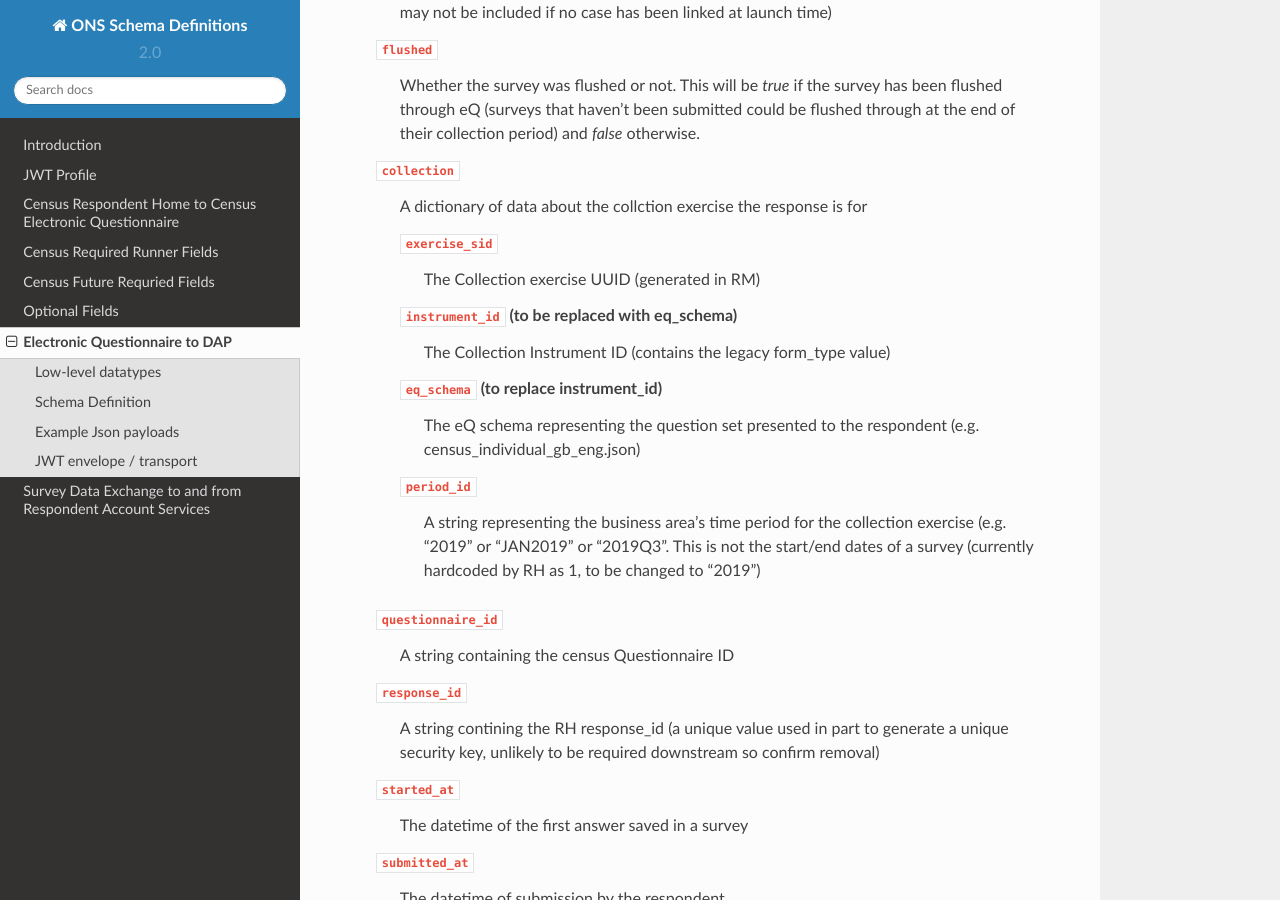
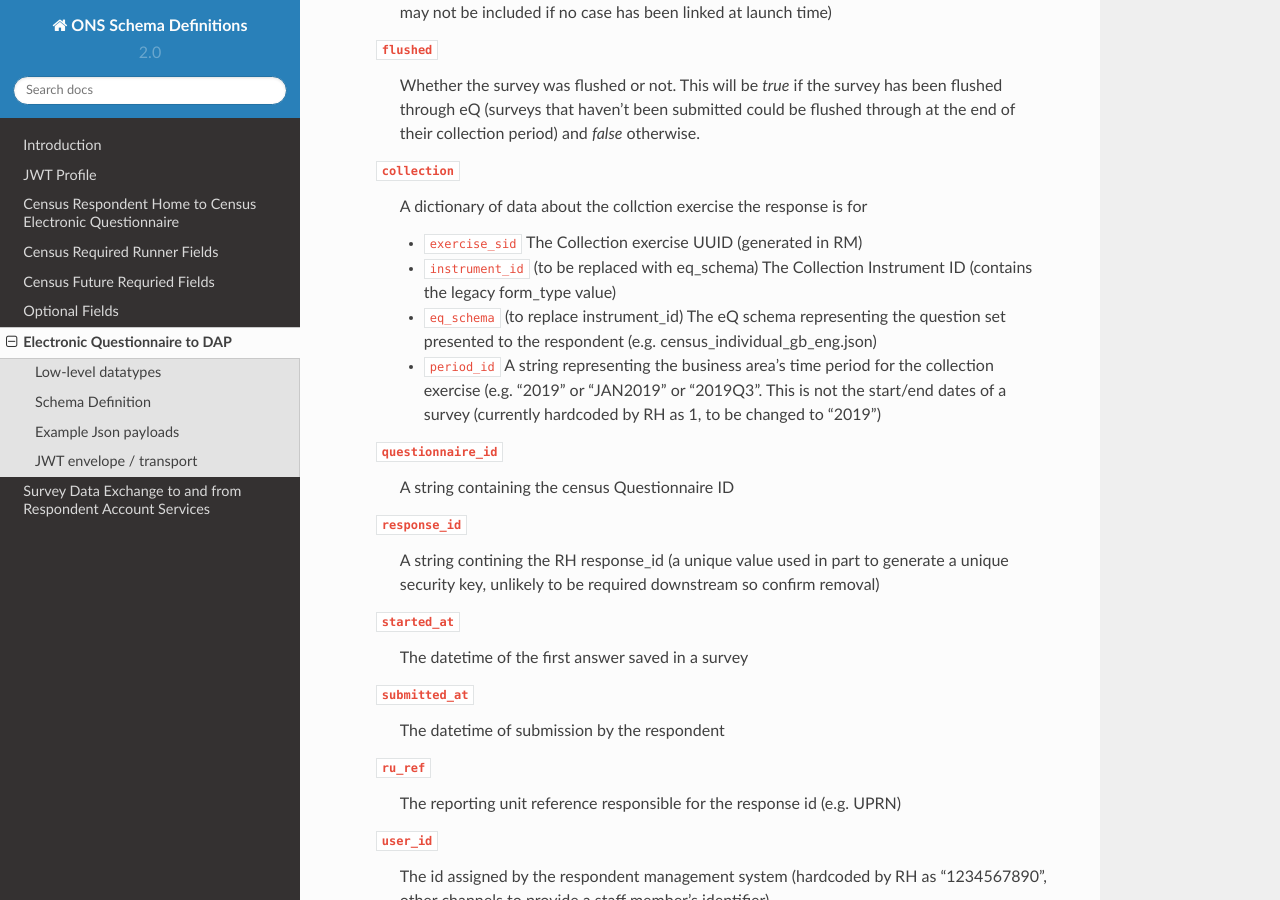
Before and after one commit to ONSdigital/ons-schema-definitions, a Sphinx documentation site: the page built from docs/electronic_questionnaire_to_dap.rst, in a window 1280 px wide and 900 px high, scrolled down 1249 px. Built offline with Sphinx 7.4.7 and the Read the Docs theme 2.0.0, drawn with Linux system fonts in a browser that asks for light colours.

Commit message:
More minor changes

```diff
--- a/docs/electronic_questionnaire_to_dap.rst
+++ b/docs/electronic_questionnaire_to_dap.rst
@@ -40,13 +40,13 @@ Schema Definition
   ``collection``
     A dictionary of data about the collction exercise the response is for
 
-    ``exercise_sid``
+    - ``exercise_sid``
       The Collection exercise UUID (generated in RM)
-    ``instrument_id`` (to be replaced with eq_schema)
+    - ``instrument_id`` (to be replaced with eq_schema)
       The Collection Instrument ID (contains the legacy form_type value)
-    ``eq_schema`` (to replace instrument_id)
+    - ``eq_schema`` (to replace instrument_id)
       The eQ schema representing the question set presented to the respondent (e.g. census_individual_gb_eng.json)
-    ``period_id``
+    - ``period_id``
       A string representing the business area's time period for the collection exercise (e.g. "2019" or "JAN2019" or "2019Q3". This is not the start/end dates of a survey (currently hardcoded by RH as 1, to be changed to "2019")
   ``questionnaire_id``
     A string containing the census Questionnaire ID
@@ -67,7 +67,7 @@ Schema Definition
   ``metadata``
     A dictionary of metadata provided for the purposes of rendering or routing the eQ schema
 
-    ``display_address``
+    - ``display_address``
       The address displayed to the respondent (provided by RH)
   ``lists``
       An array of lists objects built up during the questionnaire completion
```
